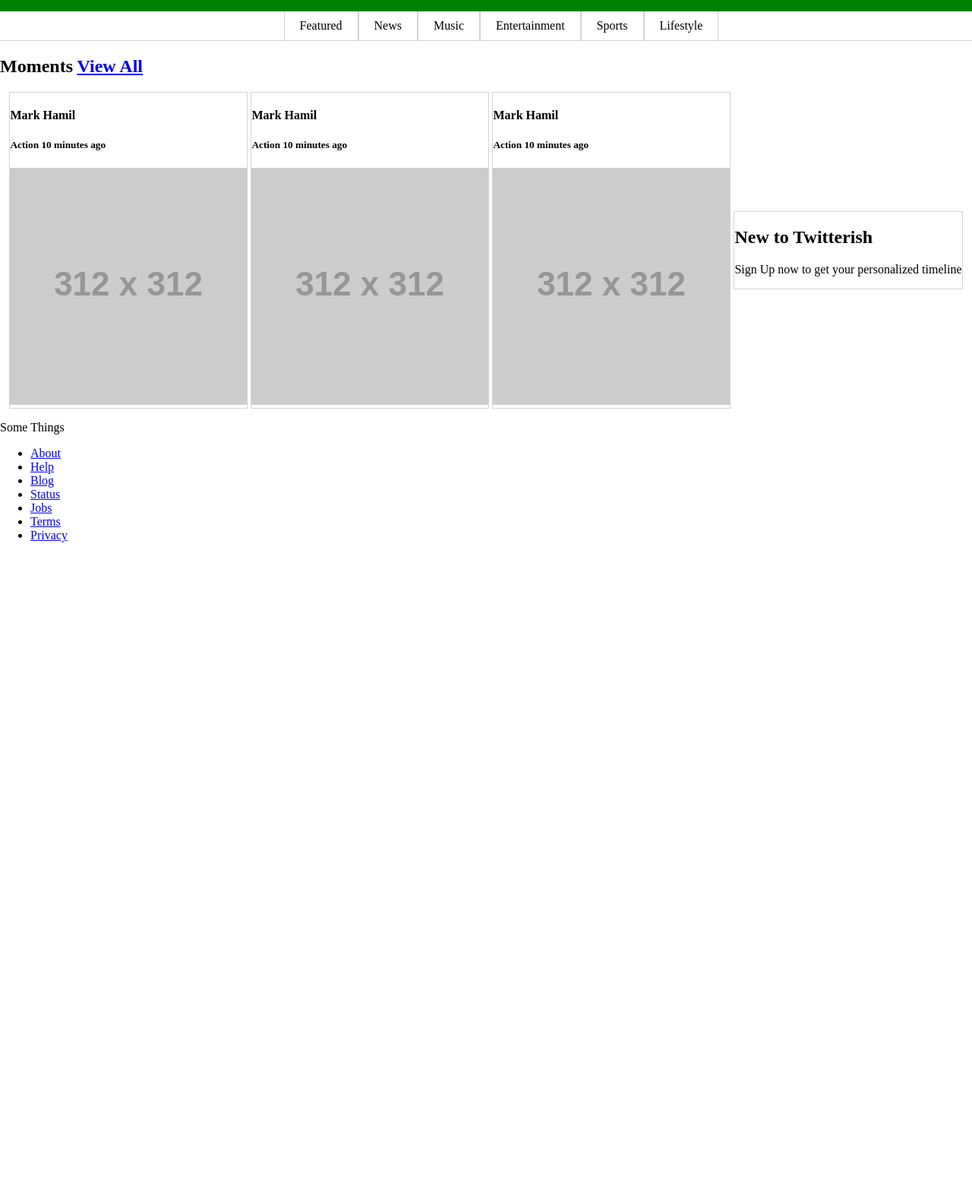
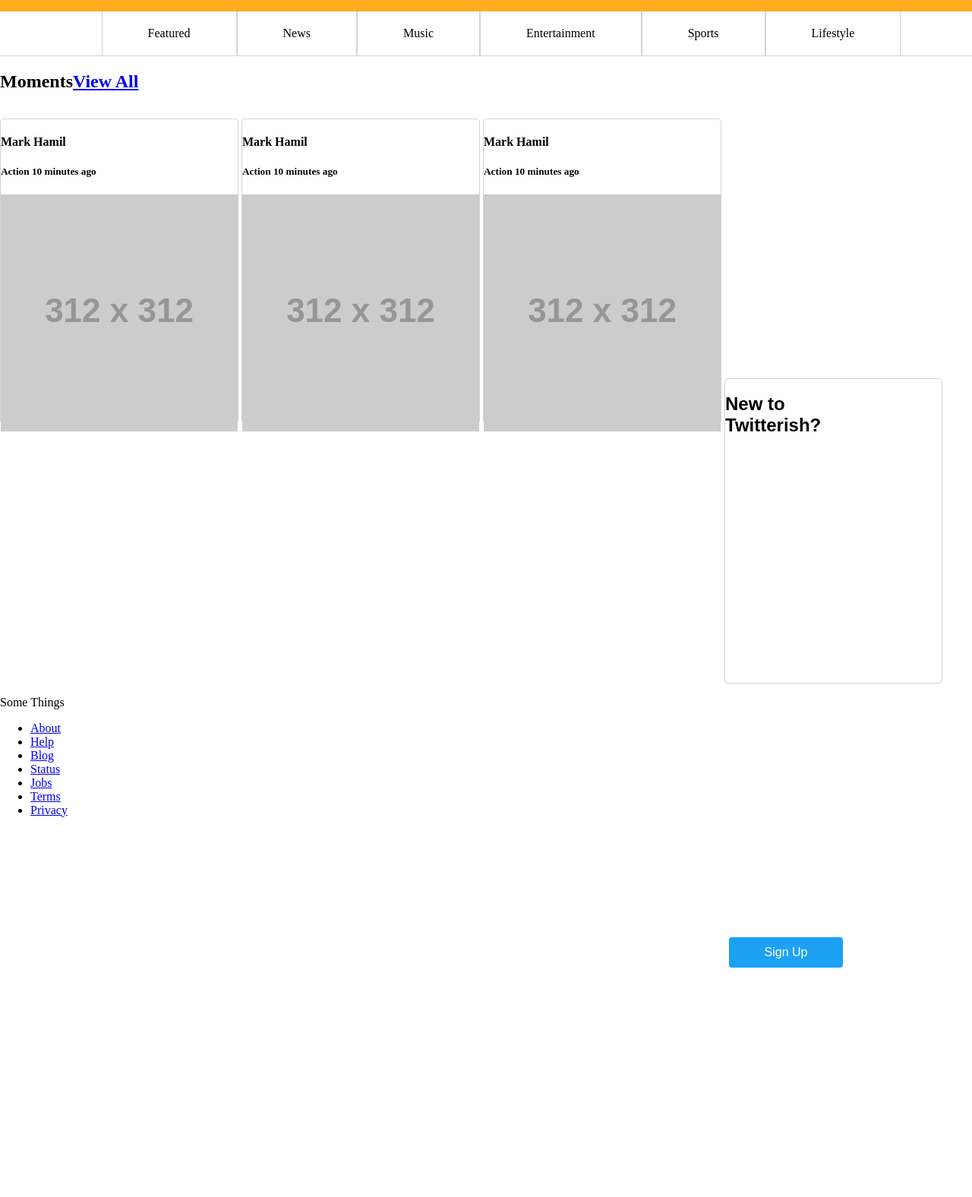
Before and after one commit to Terrionna/twitter_clone, a website: page public/html/index.html in a window 1280 px wide. Shown: the part 200-1776 px from the top of the page at 76% size. Before the commit the page ends 930 px from the top, so only its background shows below. Drawn offline with Linux system fonts and the light colour scheme; files that its build step writes are made by us from their sources; placeholder pictures from the web are drawn by us.

Commit message:
really tried to style the homepage i kind of succeeded

```diff
--- a/public/css/main.css
+++ b/public/css/main.css
@@ -1,3 +1,6 @@
+body {
+  background-color: white;
+}
 .button {
   width: 100px;
   border: 1px solid black;
@@ -8,11 +11,13 @@
   color: black;
   padding: 11px;
   margin-top: 15px;
+  border: 1px solid lightgrey;
 }
 
 .button:hover {
-  color:green;
-  opacity: 100;
+  background-color: white;
+  color:#ffad1f;;
+  opacity: 1;
 
 }
 .pull-right {
@@ -21,19 +26,19 @@
   margin-right:10px;
 }
 .button-green{
-  background-color: green;
+  background-color: #ffad1f;
 }
  .headline {
-   background-color: green;
+   background-color: #ffad1f;
    width: 100%;
   }
   .button-white {
-   background-color: white;
+   background-color: rgba(255, 255, 255, 0.298);
   }
   .button-see-thru {
     opacity: 0.5%;
   }
-  html, body{
+  html body{
    margin: 0;
    padding: 0;
   }
@@ -57,33 +62,63 @@
   }
   .nav-list li {
     display: inline-block;
-    padding: 10px 20px;
+    padding: 20px 60px;
     box-sizing: border-box;
     border-left: 1px solid lightgrey;
     border-right: 1px solid lightgrey;
     margin:auto -2px;
   }
-.nav-list li:first-child{
+.nav-list li:first-child {
   border-left: 1px solid lightgrey;
 }
-.nav-list li:hover{
-  border-bottom: 5px solid green;
+.nav-list li:hover {
+  border-bottom: 5px solid #ffad1f;
 }
-.content-box{
+.section-box {
+  display: inline-block;
+  min-height: 400px;
+  height: 100px;
+  background-color: white;
+  border: 1px solid lightgrey;
+  text-align: left;
+  border-radius: 5px;
+  margin-top: 15px;
+}
+main section:last-child {
+  text-align: center;
+  position: absolute;
+  height: 400px;
+  width: 100px;
+  margin-left: 5px;
+}
+footer {
   text-align: center;
 }
- .content-box section{
-   border: 1px solid lightgrey;
-   display: inline-block;
-   font-style: arial;
-   vertical-align: middle;
-   text-align: left;
-
- }
- .twitter-box section{
-   position: relative;
-   vertical-align: middle;
-   margin: 0;
-   border: 1px solid lightgrey;
-   padding: 30;
- }
+.section-box p {
+  font-family: arial;
+  font-size: 16px;
+  color: white;
+  float: right;
+  height: 600px;
+  width: 95px;
+  text-align: center;
+}
+p button {
+  width: 150px;
+  font-size: 16px;
+  padding: 11px 20px;
+  color: white;
+  background-color: #1da1f2;
+  border: none;
+  position: relative;
+  left: 5px;
+  line-height: normal;
+  box-sizing: border-box;
+  border-radius: 4px;
+}
+section h2 {
+  font-family: arial;
+}
+#now {
+  font-size: 12px;
+}
--- a/public/css/signup.css
+++ b/public/css/signup.css
@@ -9,7 +9,14 @@
   margin: 0;
   padding: 0;
 }
-
+select {
+  border: none;
+  width: 125px;
+  height: 30px;
+  margin-right: 5px;
+  background-color: transparent;
+  color: #1da1f2;
+}
 input {
   display: block;
   margin-left: 450px;
@@ -44,30 +51,7 @@ button {
   margin-left: 5px;
   padding: 10px;
   padding-left: 5px;
-}
-ul {
-  padding:0;
-  margin:0;
-  list-style: none;
-  position: relative;
-}
-#dropdown-list {
-  display: none;
-  position: absolute;
-  top: 100%;
-}
-.the-list {
-  display:inherit;
-  display:block;
-  padding:0 10px;
-  color:#FFF;
-  font-size:20px;
-  line-height: 60px;
-  text-decoration:none;
-}
-li {
-  margin: 0px -7px 0 0;
-  display:inline-block;
+  display: inline-block;
 }
 #name-field {
   height: 40px;
--- a/public/html/index.html
+++ b/public/html/index.html
@@ -8,8 +8,8 @@
   <body>
     <header>
       <div class='headline'>
-        <a href="#"class='button button-see-thru button-white button pull-right'>Sign Up</a>
-        <a href="#"class='button button-see-thru button-white pull-right'>Login</a>
+        <a href="#"class='button button-white pull-right button-login'>Sign Up</a>
+        <a href="#"class='button pull-right'>Login</a>
         <header>
           <h1>Whats Happening</h1>
         </header>
@@ -26,37 +26,28 @@
       </nav>
     </header>
     <main>
-      <div>
-        <h2>Moments
-        <sma><a href="#">View All</a></sma>
-      </h2>
-    </div>
-  <div class='content-box'>
-        <section>
-        <h4> Mark Hamil</h4>
-      <h5>Action <sma>10 minutes ago</sma></h5>
-      <img src="http://placehold.it/312x312" alt=""></img>
-
-    </section>
-        <section>
+        <h2>Moments<sma><a href="#">View All</a></sma></h2>
+    <section class= "section-box">
         <h4> Mark Hamil</h4>
       <h5>Action <sma>10 minutes ago</sma></h5>
       <img src="http://placehold.it/312x312" alt=""></img>
     </section>
-        <section>
+    <section class="section-box">
         <h4> Mark Hamil</h4>
       <h5>Action <sma>10 minutes ago</sma></h5>
       <img src="http://placehold.it/312x312" alt=""></img>
     </section>
-<section class='twitter-box'>
-  <h2>New to Twitterish</h2>
-  <p>Sign Up now to get your personalized timeline</p>
-</section>
-  </div>
+    <section class= "section-box">
+        <h4> Mark Hamil</h4>
+      <h5>Action <sma>10 minutes ago</sma></h5>
+      <img src="http://placehold.it/312x312" alt=""></img>
+    </section>
+    <section class= "section-box">
+      <p><h2>New to Twitterish?</h2></p>
+      <p id="now">Sign up now to get your personalized timeline!</p>
+      <p><button type="button" name= "sign up">Sign Up</button></p>
+    </section>
 <p> Some Things</p>
-<a href=""></a>
-</section>
-      </div>
     </main>
     <foooter>
       <ul>
```
Also changed, not shown: public/html/signup.html (+10 -12 lines).
